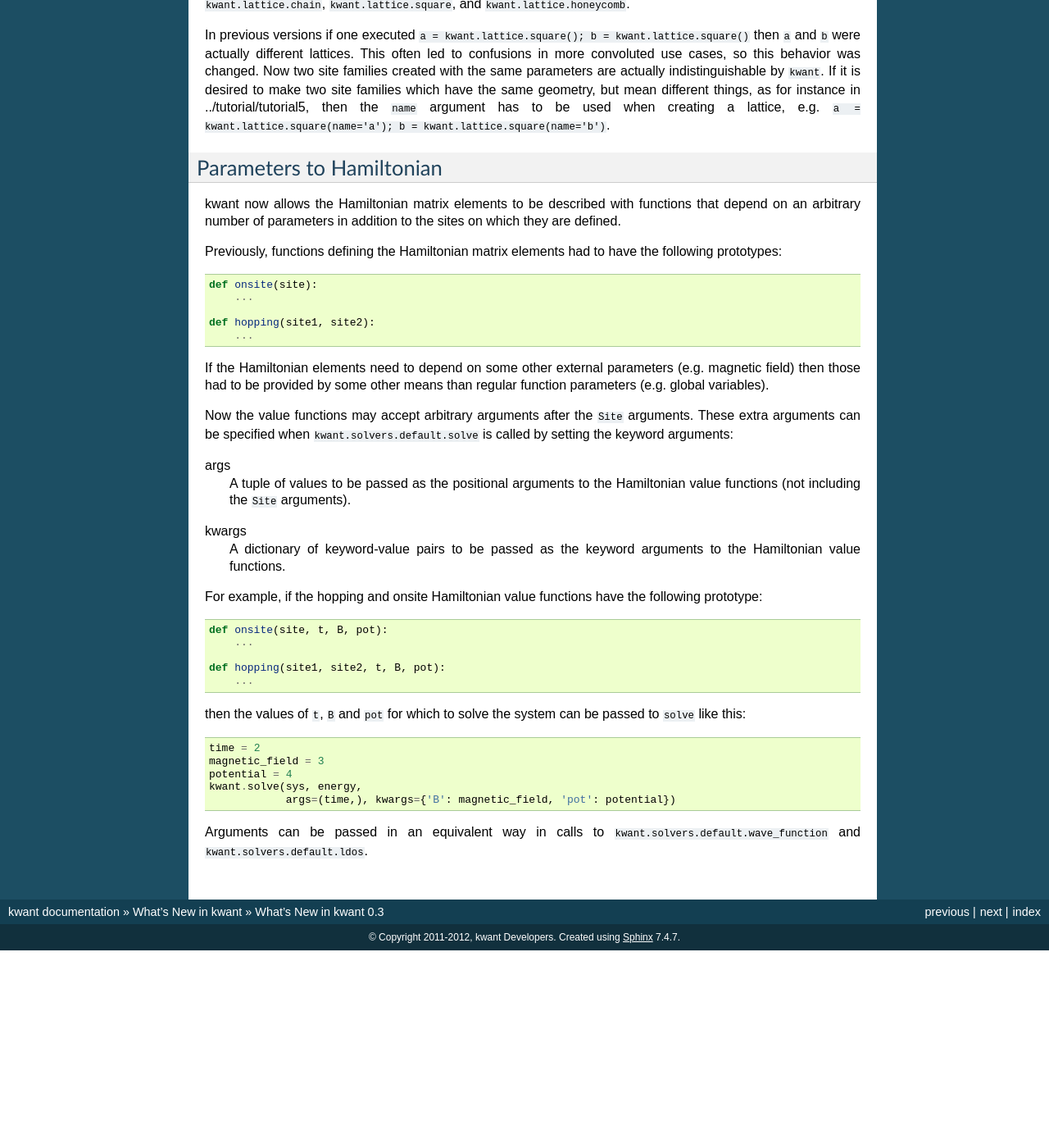
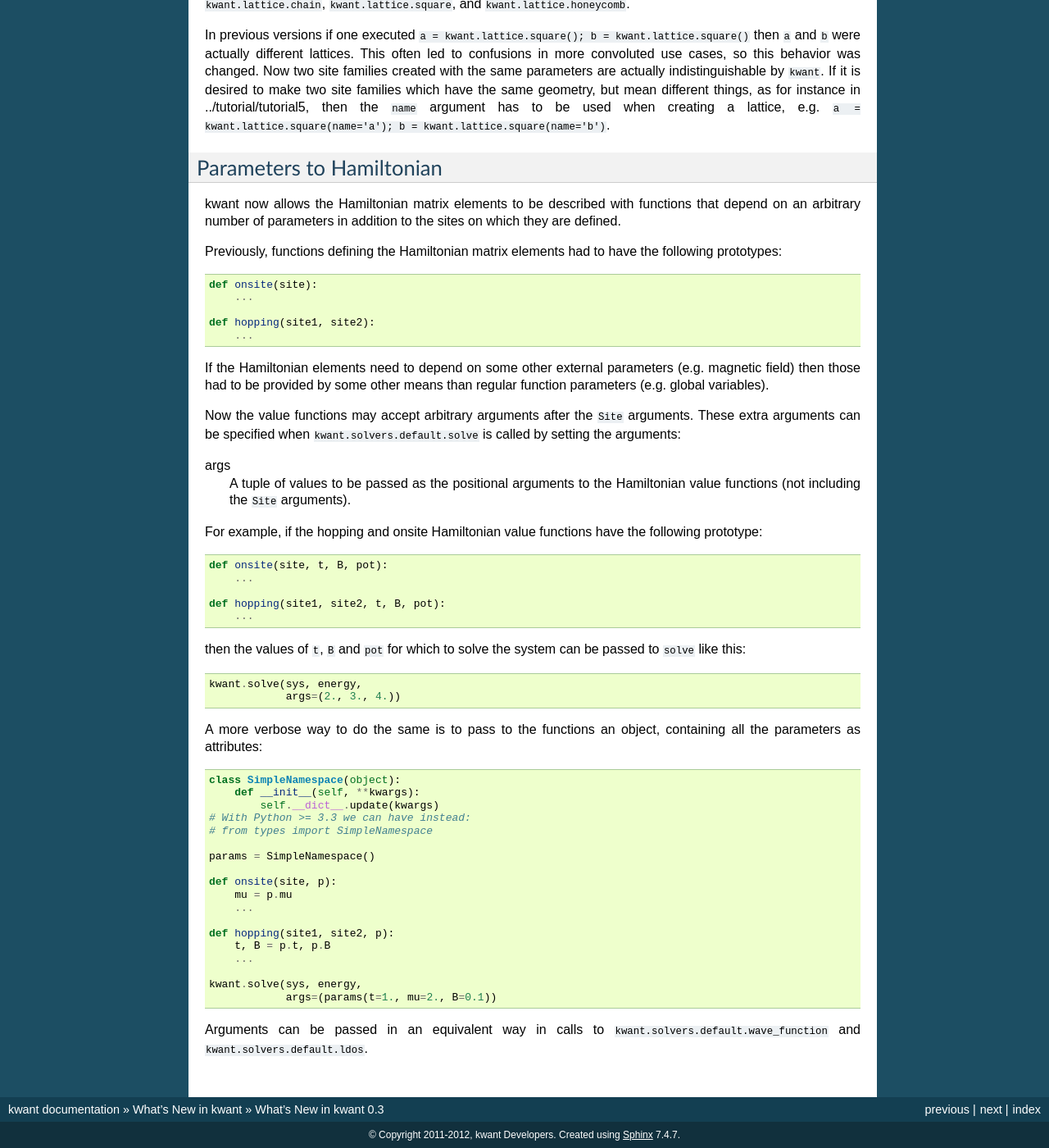
Before and after one commit to kwant-project/kwant, a Sphinx documentation site: the page built from doc/source/whatsnew/0.3.rst, in a window 1280 px wide and 1400 px high, scrolled down 878 px. Shown: the whole window at 82% size. Built offline with Sphinx 7.4.7, drawn with Linux system fonts in a browser that asks for light colours; formulas are drawn with MathJax 3; pages that are not in the unit, such as notebooks, are missing from menus; the version number could not be read and is left out; cross-references to code outside the pages are shown as plain code; before the commit the page ends 2037 px from its top, so only the background shows below that.

Commit message:
remove an option to pass kwargs to System.Hamiltonian

```diff
--- a/doc/source/tutorial/ab_ring.py
+++ b/doc/source/tutorial/ab_ring.py
@@ -94,7 +94,7 @@ def plot_conductance(sys, energy, fluxes):
     normalized_fluxes = [flux / (2 * pi) for flux in fluxes]
     data = []
     for flux in fluxes:
-        smatrix = kwant.solve(sys, energy, kwargs={'phi': flux})
+        smatrix = kwant.solve(sys, energy, args=[flux])
         data.append(smatrix.transmission(1, 0))
 
     pyplot.figure()
--- a/doc/source/tutorial/closed_system.py
+++ b/doc/source/tutorial/closed_system.py
@@ -63,7 +63,7 @@ def plot_spectrum(sys, Bfields):
     energies = []
     for B in Bfields:
         # Obtain the Hamiltonian as a dense matrix
-        ham_mat = sys.hamiltonian_submatrix(sparse=True, kwargs={'B': B})
+        ham_mat = sys.hamiltonian_submatrix(sparse=True, args=[B])
 
         # we only calculate the 15 lowest eigenvalues
         ev = sla.eigsh(ham_mat, k=15, which='SM', return_eigenvectors=False)
--- a/doc/source/tutorial/quantum_well.py
+++ b/doc/source/tutorial/quantum_well.py
@@ -54,7 +54,7 @@ def plot_conductance(sys, energy, welldepths):
     # Compute conductance
     data = []
     for welldepth in welldepths:
-        smatrix = kwant.solve(sys, energy, kwargs={'pot': -welldepth})
+        smatrix = kwant.solve(sys, energy, args=[-welldepth])
         data.append(smatrix.transmission(1, 0))
 
     pyplot.figure()
--- a/doc/source/whatsnew/0.3.rst
+++ b/doc/source/whatsnew/0.3.rst
@@ -75,15 +75,11 @@ regular function parameters (e.g. global variables).
 
 Now the value functions may accept arbitrary arguments after the `Site`
 arguments.  These extra arguments can be specified when
-`~kwant.solvers.default.solve` is called by setting the keyword arguments:
+`~kwant.solvers.default.solve` is called by setting the arguments:
 
 args
     A tuple of values to be passed as the positional arguments to the
     Hamiltonian value functions (not including the `Site` arguments).
-
-kwargs
-    A dictionary of keyword-value pairs to be passed as the keyword
-    arguments to the Hamiltonian value functions.
 
 For example, if the hopping and onsite Hamiltonian value functions have
 the following prototype::
@@ -97,11 +93,30 @@ the following prototype::
 then the values of `t`, `B` and `pot` for which to solve the system can be
 passed to `solve` like this::
 
-    time = 2
-    magnetic_field = 3
-    potential = 4
     kwant.solve(sys, energy,
-                args=(time,), kwargs={'B': magnetic_field, 'pot': potential})
+                args=(2., 3., 4.))
+
+A more verbose way to do the same is to pass to the functions an object,
+containing all the parameters as attributes::
+
+    class SimpleNamespace(object):
+        def __init__(self, **kwargs):
+            self.__dict__.update(kwargs)
+    # With Python >= 3.3 we can have instead:
+    # from types import SimpleNamespace
+
+    params = SimpleNamespace()
+
+    def onsite(site, p):
+        mu = p.mu
+        ...
+
+    def hopping(site1, site2, p):
+        t, B = p.t, p.B
+        ...
+
+    kwant.solve(sys, energy,
+                args=(params(t=1., mu=2., B=0.1))
 
 Arguments can be passed in an equivalent way in calls to
 `~kwant.solvers.default.wave_function` and `~kwant.solvers.default.ldos`.
```
Also changed, not shown: doc/source/tutorial/tutorial2.rst (+4 -5 lines), 11 other files.
